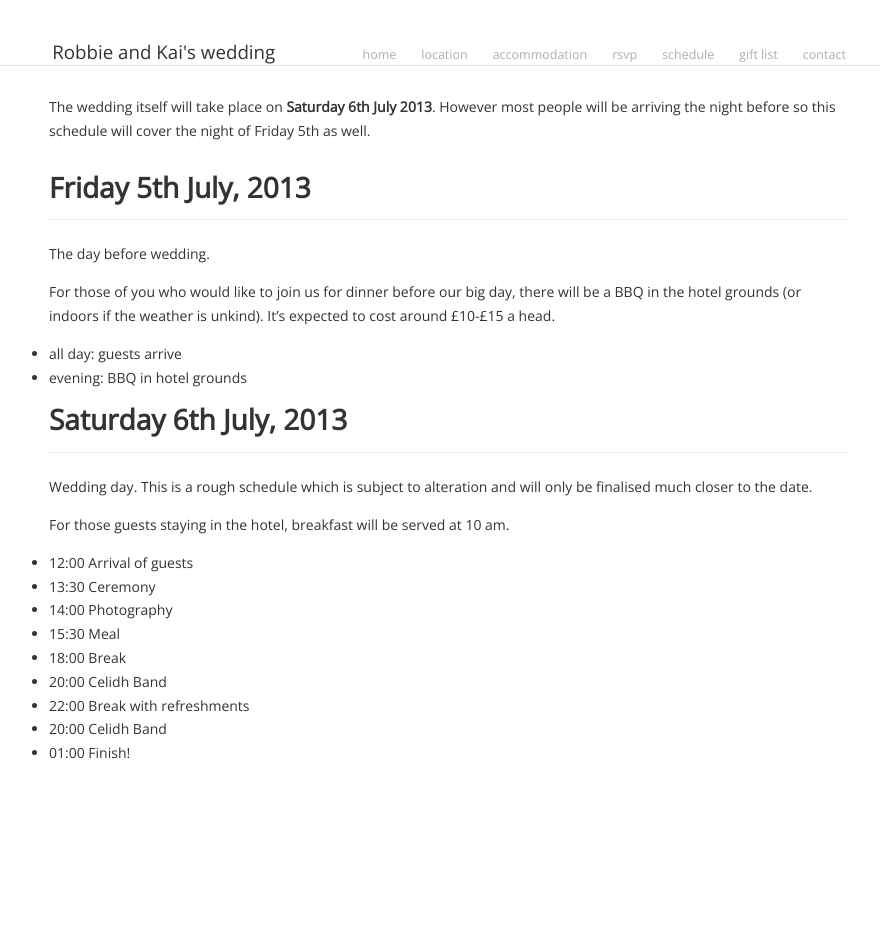
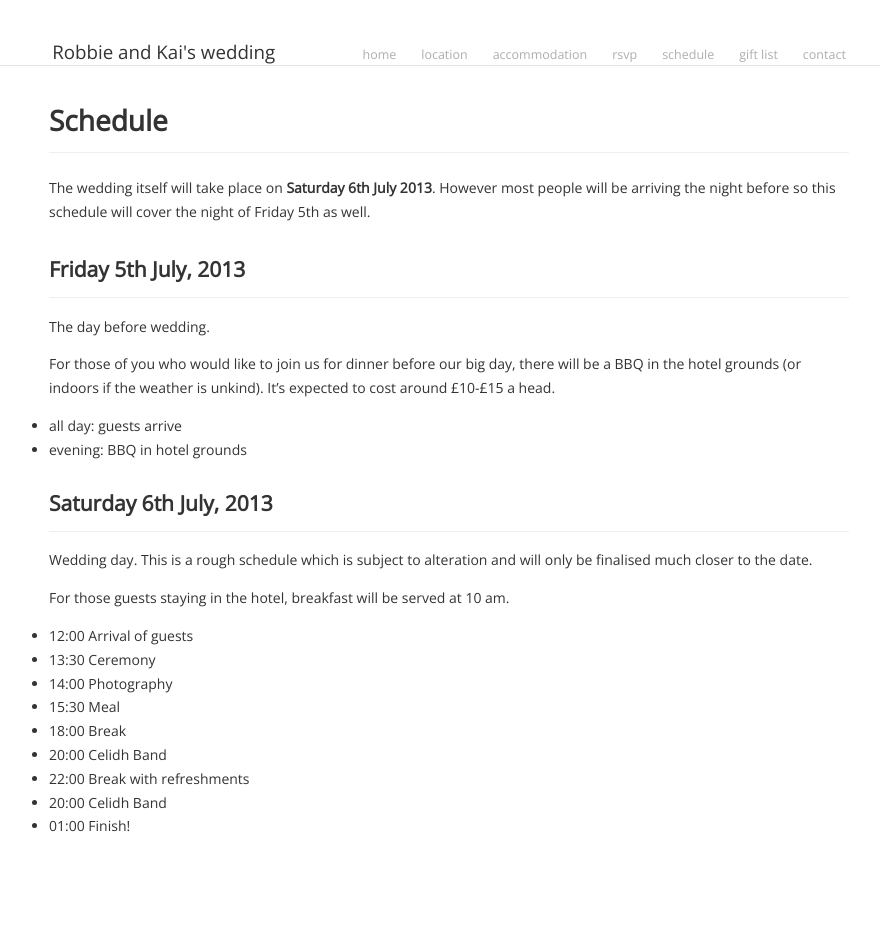
Before and after one commit to rjshade/robbieandkai.com, a Jekyll site: the page built from schedule/index.md, in a window 1280 px wide. Shown: the whole page, without its empty margins (191-1071 px from the left). Built offline with Jekyll 4.4.1, drawn with Linux system fonts in a browser that asks for light colours; Markdown is read by kramdown in place of the engine named in the settings; before the commit the page ends 900 px from its top, so only the background shows below that.

Commit message:
Heading padding

```diff
--- a/schedule/index.md
+++ b/schedule/index.md
@@ -2,14 +2,15 @@
 layout: default
 title: schedule
 ---
+
+# Schedule
 
 The wedding itself will take place on *Saturday 6th July 2013*. However most
 people will be arriving the night before so this schedule will cover the night
 of Friday 5th as well.
 
 
-*Friday 5th July, 2013*
-=======================
+## Friday 5th July, 2013
 
 The day before wedding.
 
@@ -19,8 +20,7 @@
 * all day: guests arrive
 * evening: BBQ in hotel grounds
 
-*Saturday 6th July, 2013*
-=========================
+## Saturday 6th July, 2013
 
 Wedding day. This is a rough schedule which is subject to alteration and will only be finalised much closer to the date.
 
--- a/styles/main.css
+++ b/styles/main.css
@@ -48,6 +48,9 @@
 
 ol, ul {
   list-style: disc; }
+
+ul {
+  margin-bottom: 20px; }
 
 .pagewidth {
   margin: 0px auto;
@@ -162,10 +165,12 @@
   padding-bottom: 10px; }
 
 #content h1, #content h2, #content h3, #content h4, #content h5, #content h6 {
+  padding-top: 0.5em;
   margin-top: 0.5em;
   margin-bottom: 0.8em;
   padding-bottom: 0.7em; }
 #content h1 {
+  padding-top: 0em;
   font-size: 2em;
   border-bottom: 1px solid #efefef; }
 #content h2 {
--- a/styles/src/main.scss
+++ b/styles/src/main.scss
@@ -62,6 +62,10 @@
 
 ol, ul {
   list-style: disc; }
+
+ul {
+  margin-bottom: 20px;
+}
 
 .pagewidth
 {
@@ -214,11 +218,13 @@
 
 #content {
   h1,h2,h3,h4,h5,h6 {
+    padding-top: 0.5em;
     margin-top: 0.5em;
     margin-bottom: 0.8em;
     padding-bottom: 0.7em;
   }
   h1 {
+    padding-top: 0em;
     font-size: 2em;
     border-bottom: 1px solid #efefef;
   }
```
